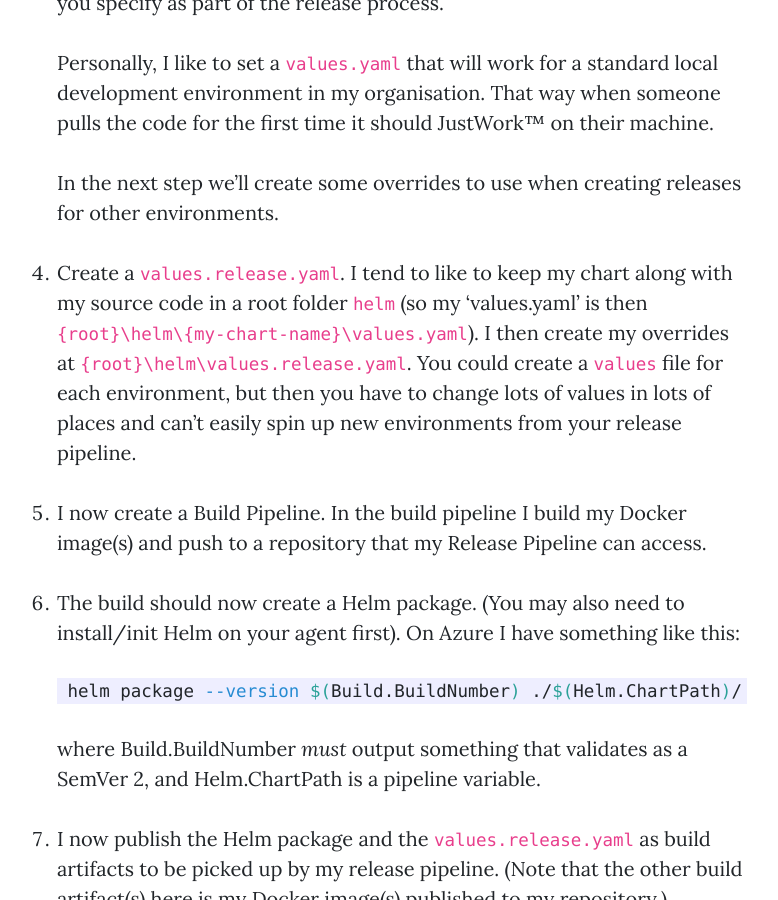
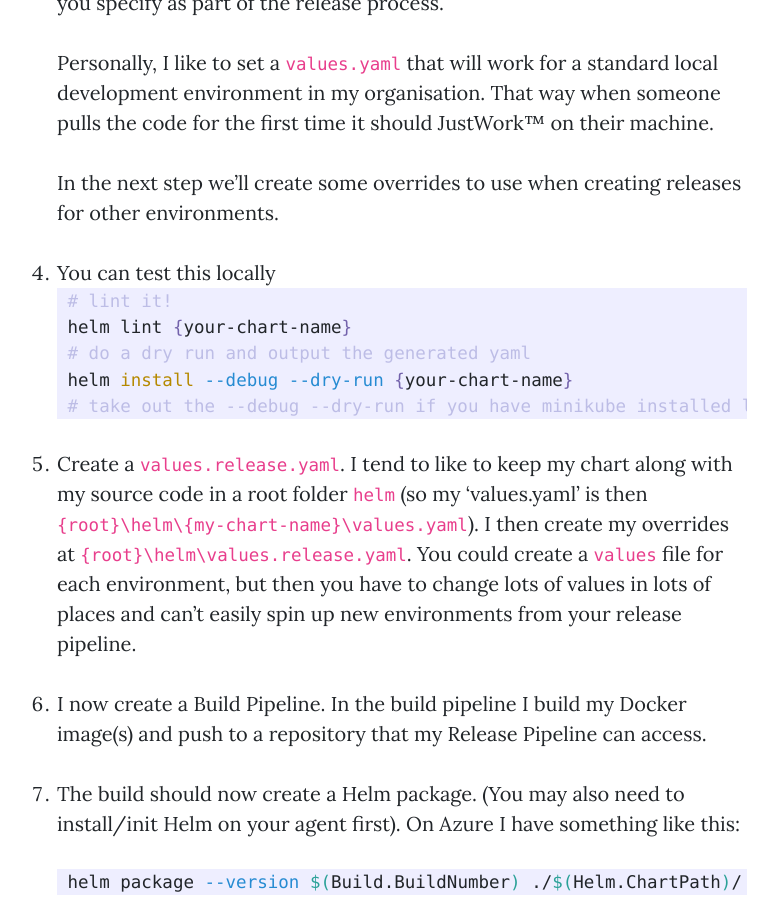
Before and after one commit to paxdev/paxdev.github.io, a Jekyll site: the page built from _posts/2018-11-27-creating-a-helm-release.md, in a window 1280 px wide and 900 px high, scrolled down 2512 px. Shown: the whole window, without its empty margins (258-1036 px from the left). Built offline with Jekyll 4.4.1, drawn with Linux system fonts in a browser that asks for light colours; our own code applies the rules of GitHub Pages for plain Markdown files.

Commit message:
Update 2018-11-27-creating-a-helm-release.md

````diff
--- a/_posts/2018-11-27-creating-a-helm-release.md
+++ b/_posts/2018-11-27-creating-a-helm-release.md
@@ -68,6 +68,15 @@ Note this will create a deployment (to create the Pod), a Service (to label the
 
     In the next step we'll create some overrides to use when creating releases for other environments.
 
+1. You can test this locally
+    ```shell
+    # lint it!
+    helm lint {your-chart-name}
+    # do a dry run and output the generated yaml
+    helm install --debug --dry-run {your-chart-name}
+    # take out the --debug --dry-run if you have minikube installed locally and you can check it deploys as expected.
+    ```
+
 1. Create a `values.release.yaml`. I tend to like to keep my chart along with my source code in a root folder `helm`
 (so my 'values.yaml' is then `{root}\helm\{my-chart-name}\values.yaml`).
 I then create my overrides at `{root}\helm\values.release.yaml`.
````
